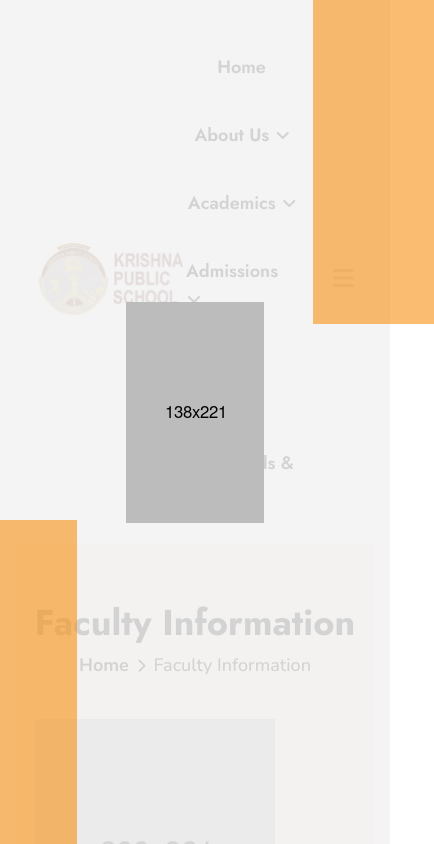
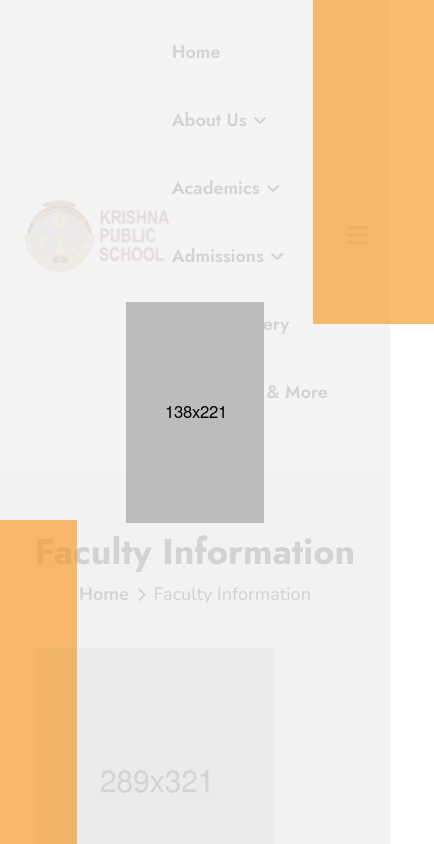
Before and after one commit to rishab-sudo/kps-new-html, a plain HTML site: page faculty.html in a window 390 px wide. Shown: the top 844 px of the page, 434 px wide, since content can reach past the window. Drawn offline with nearby package versions, Linux system fonts and the light colour scheme; a script that the page names is missing.

Commit message:
24june25

```diff
--- a/faculty.html
+++ b/faculty.html
@@ -82,10 +82,7 @@
     }
 
     @media (max-width: 768px) {
-         body {
-      padding: 15px;
-      text-align: center;
-    }
+
       .table-container {
         min-width: 100% !important;
       }
```
